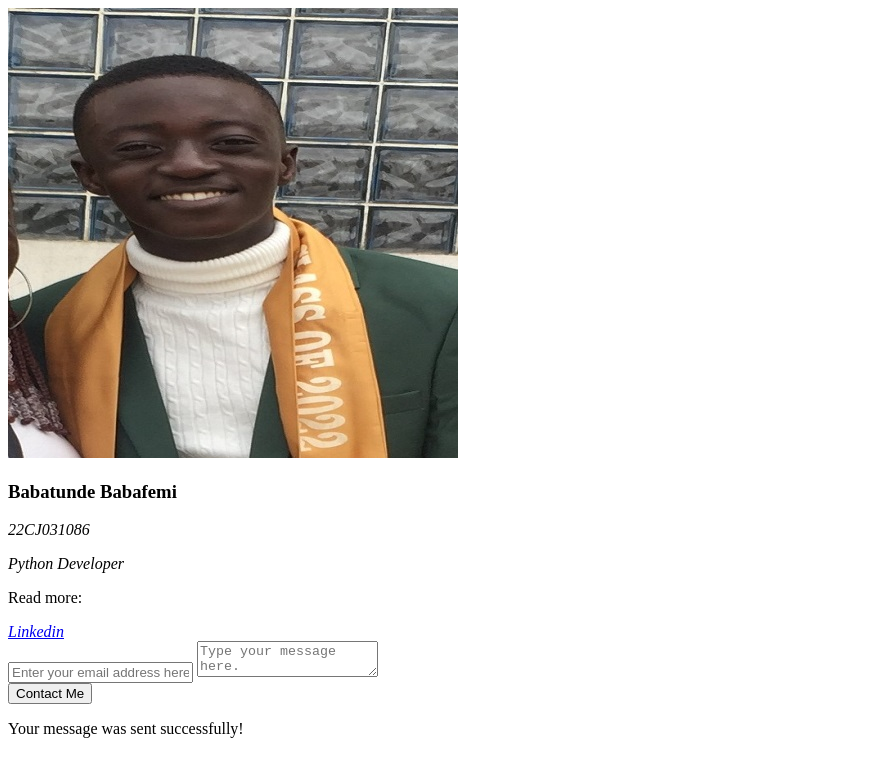
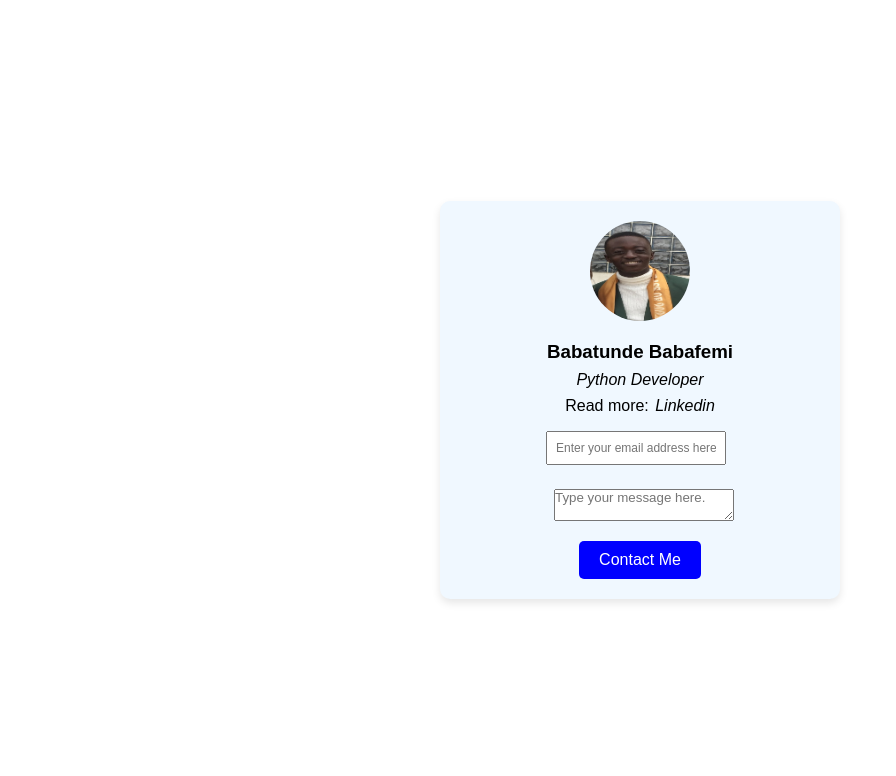
Before and after one commit to Femitun/profile, a plain HTML site: page index.html in a window 1280 px wide. Shown: the whole page, without its empty margins (0-896 px from the left). Drawn offline with nearby package versions, Linux system fonts and the light colour scheme.

Commit message:
Added some styling using CSS

```diff
--- a/index.html
+++ b/index.html
@@ -13,7 +13,6 @@
     <img class = "pro_pic" src = "pic.jpg" alt = "Profile pic">
 
     <h3 class="name"> Babatunde Babafemi</h3>
-    <p><em><bold>22CJ031086</bold></em></p>
     <p><em><bold>Python Developer</bold></em></p>
 
     <span class="moreabout">
--- a/style.css
+++ b/style.css
@@ -0,0 +1,140 @@
+*,
+html {
+    padding: 0px;
+    margin: 0px;
+    font-family: sans-serif;
+    box-sizing: border-box;
+    scroll-behavior: smooth;
+}
+:root{
+    --primary-color: blue;
+    --secondary-color: green;
+    --background-color: aliceblue;
+    --link-color: brown;
+    --primitive-color:white;
+    --text-color: black;
+    --hover-button-color: rgb(30, 99, 228);
+}
+
+body{
+    width: 100%;
+    display: flex;
+    justify-content: center;
+    align-items: center;
+    height: 100vh;
+}
+
+.box{
+    background-color: var(--background-color);
+    padding: 20px;
+    width: 100%;
+    max-width: 400px;
+    text-align: center;
+    box-shadow: 0 4px 8px rgba(0,0,0,0.1);
+    border-radius: 10px;
+    z-index: inherit;
+    transition: transform 0.3s ease;
+}
+
+.box:hover{
+    transform: translateY(-2px);
+}
+
+.pro_pic{
+    width:100px;
+    height: 100px;
+    border-radius: 50%;
+    margin-bottom: 1rem;
+}
+.name{
+    margin-bottom: 0.5rem;
+}
+p{
+    margin-bottom: 0.5rem;
+}
+.moreabout{
+    display: flex;
+    justify-content: center;
+    align-items: center;
+}
+.read{
+    margin-right: 0.2rem;
+}
+.read-link{
+    text-decoration: none;
+}
+.read-link:hover{
+    color: var(--link-color);
+    text-decoration: underline;
+}
+a {
+    margin-left: 0.2rem;
+    color: var(--text-color);
+  }
+  .em {
+    margin-bottom: 0.5rem;
+  }
+  input {
+    padding: 5px 10px;
+    width: 100%;
+  }
+  button {
+    padding: 10px 20px;
+    background-color: var(--primary-color);
+    color: var(--primitive-color);
+    border-radius: 5px;
+    cursor: pointer;
+    border: none;
+    font-size: 1rem;
+  }
+  button:hover {
+    background-color: var(--hover-button-color);
+  }
+  /*User input section*/
+  .details-holder {
+    display: flex;
+  }
+  .email {
+    font-size: 12px;
+    padding: 8px 8px;
+    width: 50%;
+    margin-bottom: 1rem;
+    margin-top: 0.5rem;
+    margin-right: 0.5rem;
+  }
+  .text {
+    width: 50%;
+    text-wrap: wrap;
+    margin-bottom: 1rem;
+    margin-top: 0.5rem;
+    margin-left: 0.5rem;
+  }
+  .success {
+      position: fixed;
+      top: 20px;
+      left: 50%;
+      transform: translateX(-50%);
+      background-color: var(--secondary-color);
+      color: var(--primitive-color);
+      padding: 15px 20px;
+      border-radius: 5px;
+      box-shadow: 0px 4px 6px rgba(0, 0, 0, 0.1);
+      font-size: 16px;
+      font-family: Arial, sans-serif;
+      opacity: 0;
+      visibility: hidden;
+      transition: opacity 0.5s ease, visibility 0.5s ease;
+      z-index: 1000;
+  }
+  .success.show {
+      opacity: 1;
+      visibility: visible;
+  }
+  /*Responsiveness all device*/
+  @media (max-width: 450px) {
+    .card {
+      width: 100%;
+      margin: 0.5rem;
+      padding: 0.5rem;
+    }
+  }
```
